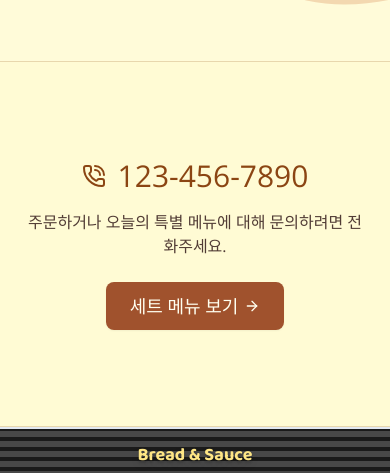
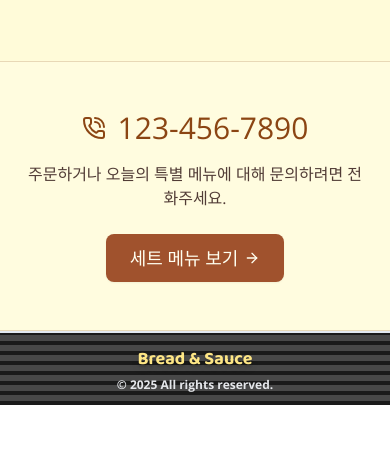
Before and after one commit to eeennsu/bns, a Next.js app: page / in a window 390 px wide. Shown: the part 1029-1502 px from the top of the page. After the commit the page ends 1434 px from the top, so only its background shows below. Built offline with nearby package versions, Linux system fonts and the light colour scheme.

Commit message:
fix: 홈페이지 background image height 수정

```diff
--- a/src/features/user/home/ui/BrushBackground/index.tsx
+++ b/src/features/user/home/ui/BrushBackground/index.tsx
@@ -1,10 +1,10 @@
 import Image from 'next/image';
-import type { FC } from 'react';
+import { type FC } from 'react';
 
 const BrushBackground: FC = () => {
   return (
     <>
-      <div className='pointer-events-none absolute top-0 right-0 left-0 -z-20 h-[85vh]'>
+      <div className='pointer-events-none absolute top-0 right-0 left-0 -z-20 h-[68%]'>
         <Image
           src='/svg/wave-top.svg'
           alt='background texture'
@@ -13,10 +13,10 @@ const BrushBackground: FC = () => {
         />
       </div>
 
-      <div className='pointer-events-none absolute top-[84.88vh] right-0 left-0 -z-20 h-[97vh]'>
+      <div className='pointer-events-none absolute top-[68%] right-0 bottom-0 left-0 -z-20 h-[54%] xl:h-[60%]'>
         <Image
           src='/svg/wave-bottom.svg'
-          alt='background texture'
+          alt='background texture bottom'
           fill
           className='object-cover opacity-85'
         />
--- a/src/features/user/home/ui/ContactUs/index.tsx
+++ b/src/features/user/home/ui/ContactUs/index.tsx
@@ -6,7 +6,7 @@ import LinkButton from '@components/LinkButton';
 
 const ContactUs: FC = () => {
   return (
-    <section className='container border-y border-[#8B4513]/20 bg-[#fffbd3]/85 py-24 text-center'>
+    <section className='container border-y border-[#8B4513]/20 bg-[#fffcdf] py-12 text-center lg:py-24'>
       <h2 className='mb-4 flex w-full items-center justify-center gap-3 text-3xl text-[#8B4513]'>
         <PhoneCall />
         <a href='tel:+1234567890' className='font-medium underline-offset-2 hover:underline'>
```
